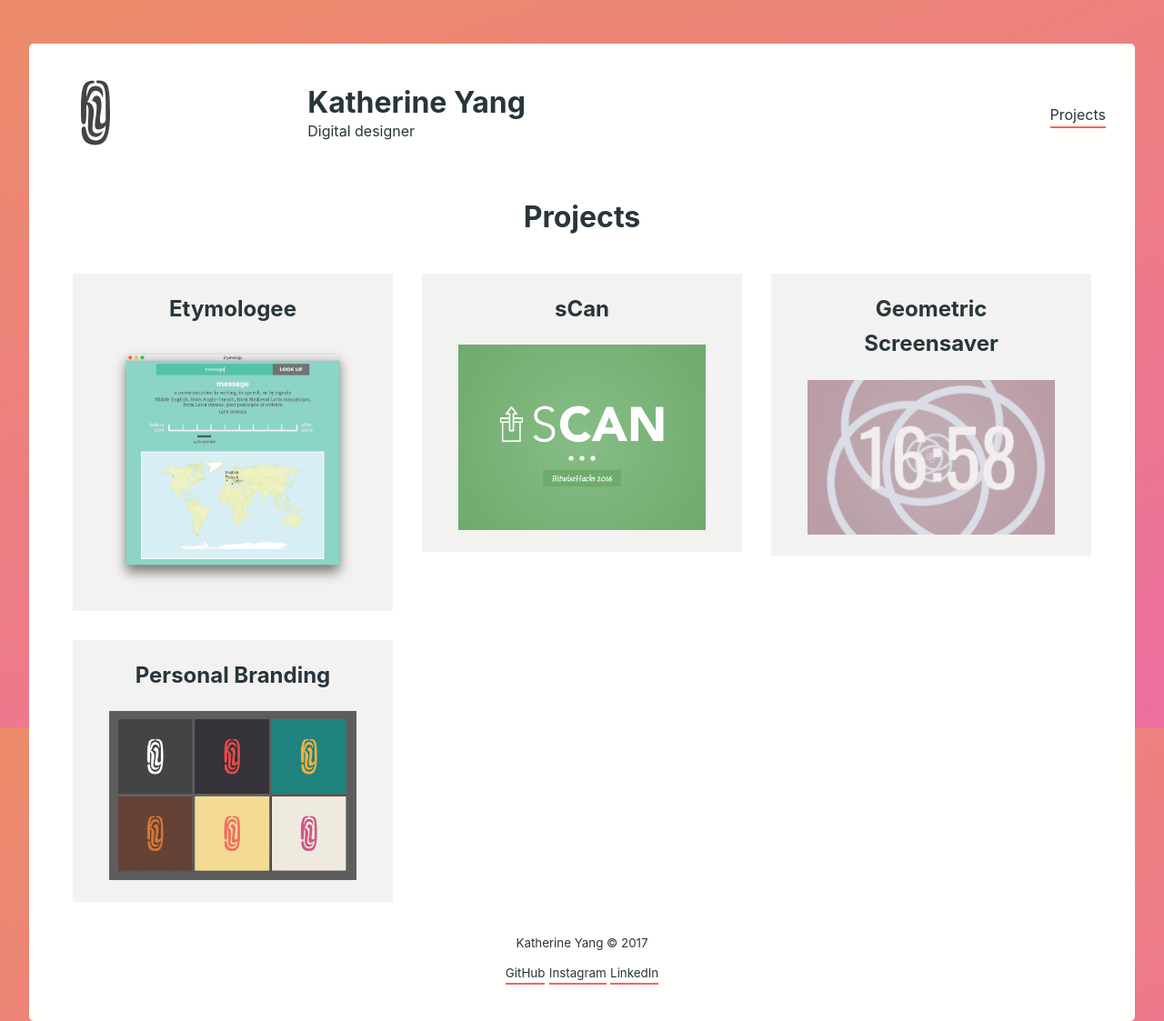
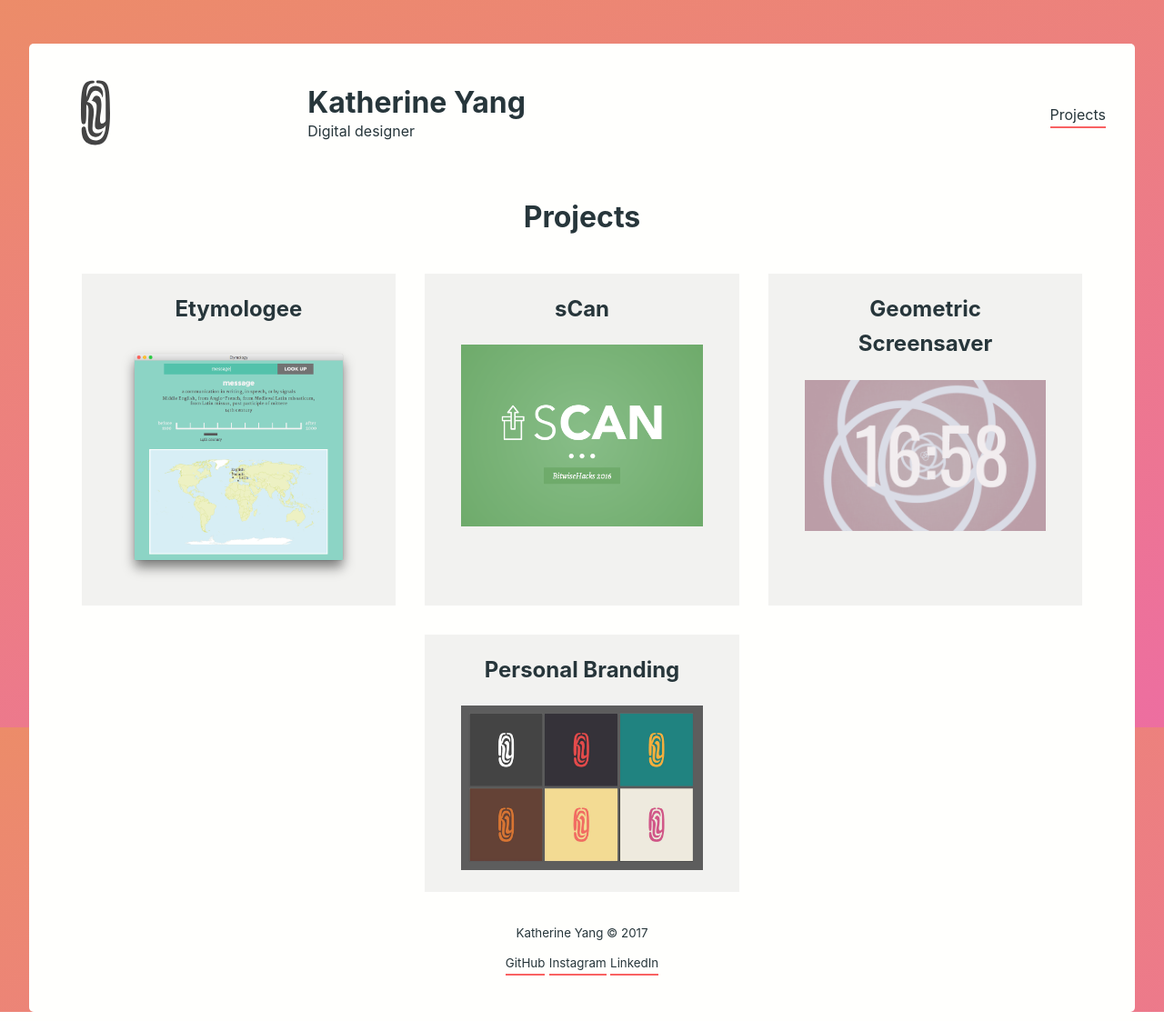
Before and after one commit to kayserifserif/kayserifserif.place, a PHP site: page /projects/index.html in a window 1280 px wide. Shown: the whole page at 91% size. Run offline with PHP 8.4, Linux system fonts and the light colour scheme.

Commit message:
refactor: change projects layout from grid to flexbox

```diff
--- a/css/styles.css
+++ b/css/styles.css
@@ -137,13 +137,14 @@ PROJECTS
 ****/
 
 .projects {
-	display: grid;
-	grid-template-columns: repeat(3, 1fr);
-	align-items: start;
+	display: flex;
+	flex-wrap: wrap;
+	justify-content: center;
 }
 
 .projects a {
 	display: block;
+	flex-basis: 30%;
 	margin: 1em;
 	border: none;
 	background-color: rgba(0,0,0,0.05);
@@ -186,6 +187,12 @@ article .intro {
 
 article figure {
 	max-width: 100%;
+}
+
+article figure.two img {
+	float: left;
+	width: 50%;
+	margin-bottom: 0.4em;
 }
 
 article figure img {
```
